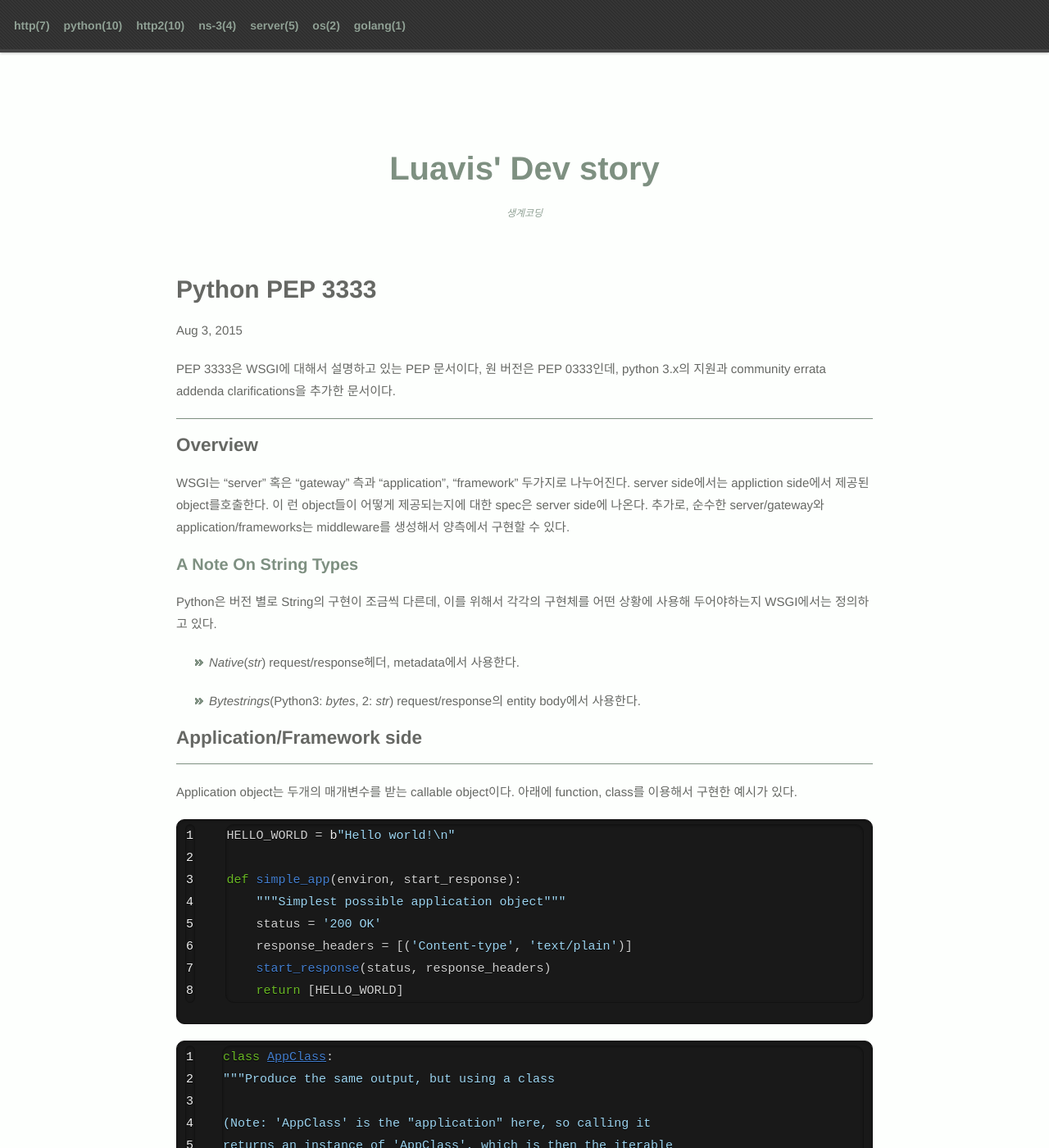
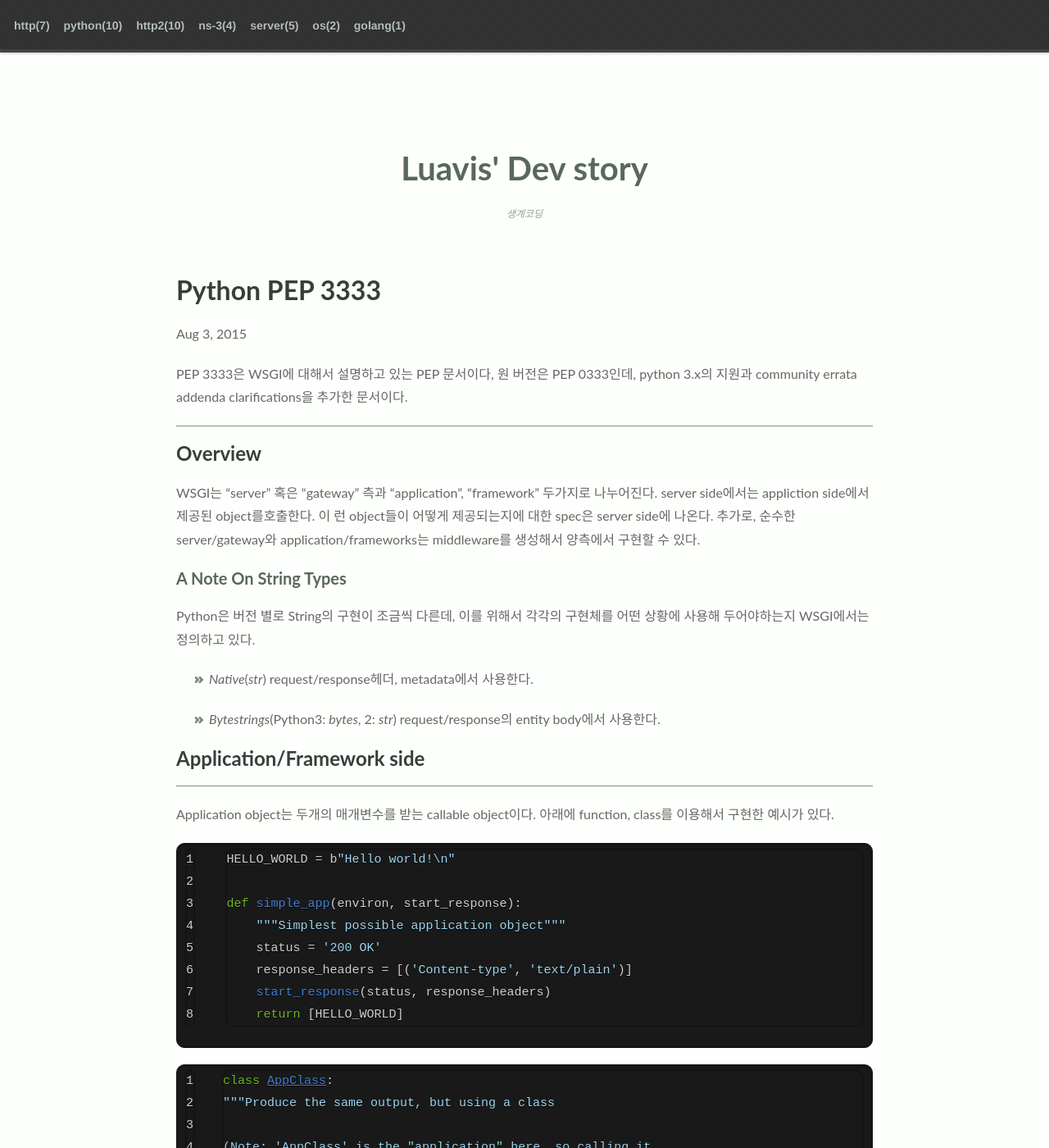
Before and after one commit to Luavis/luavis.github.io, a Jekyll site: the page built from _posts/python/2015-08-02-python-pep-3333.markdown, in a window 1280 px wide and 1400 px high. Shown: the whole window at 82% size. Built offline with Jekyll 4.4.1, drawn with Linux system fonts in a browser that asks for light colours; some web fonts are replaced; comment, search, counter and statistics services are not loaded.

Commit message:
Change colors and font

```diff
--- a/css/main.css
+++ b/css/main.css
@@ -48,7 +48,7 @@
 body {
   padding: 0px 0 20px 0px;
   margin: 0px;
-  font: 15px/1.8 "나눔고딕", "NanumGothic", "Nanum Gothic", "Helvetica", Helvetica, Arial, sans-serif;
+  font: 16px/1.8 Avenir,'Lato',"애플 SD 산돌고딕 Neo","Apple SD Gothic Neo","나눔바른고딕",NanumBarunGothic,"나눔고딕",NanumGothic,"맑은 고딕","Malgun Gothic","돋움",dotum,AppleGothic,sans-serif;
   color: #666864;
   font-weight: normal;
   background: #FDFFFD;
@@ -63,33 +63,29 @@ body {
 }
 
 h1, h2, h3, h4, h5, h6 {
-  color: #666864;
-  font-family: "나눔고딕", "NanumGothic", "Nanum Gothic", "Helvetica", Helvetica, Arial, sans-serif;
+  color: #363f38;
+  font-family: Avenir,'Lato',"애플 SD 산돌고딕 Neo","Apple SD Gothic Neo","나눔바른고딕",NanumBarunGothic,"나눔고딕",NanumGothic,"맑은 고딕","Malgun Gothic","돋움",dotum,AppleGothic,sans-serif;
+}
+
+
+h1, h2, h3 {
+  line-height: 1.1;
+}
+
+h3 {
+  font-size: 20px;
+  line-height: 24px;
+  font-weight: bold;
+  color: #59685c;
 }
 
 p, ul, ol, table, pre, dl {
   margin: 0 0 20px;
 }
 
-h1, h2, h3 {
-  line-height: 1.1;
-}
-
-h4, h5, h6 {
-  color: #666864;
-}
-
-h3 {
-  font-size: 20px;
-  line-height: 24px;
-  font-family: "나눔고딕", "NanumGothic", "Nanum Gothic", "Helvetica Neue", Helvetica, Arial, sans-serif !important;
-  font-weight: bold;
-  color: #7E9081;
-}
-
 a {
   word-wrap: break-word;
-  color: #7E9081;
+  color: #59685c;
   font-weight: 400;
   text-decoration: none;
 }
@@ -99,7 +95,7 @@ h1 a {
 }
 
 a:hover {
-  color: #90A195;
+  color: #1e2420;
 }
 
 a small {
@@ -114,7 +110,7 @@ ul {
 }
 
 strong {
-  font-family: "나눔고딕", "NanumGothic", "Nanum Gothic", "Helvetica Neue", Helvetica, Arial, sans-serif !important;
+  font-family: : Avenir,'Lato',"애플 SD 산돌고딕 Neo","Apple SD Gothic Neo","나눔바른고딕",NanumBarunGothic,"나눔고딕",NanumGothic,"맑은 고딕","Malgun Gothic","돋움",dotum,AppleGothic,sans-serif;
   font-weight: bold;
 }
 
@@ -159,6 +155,7 @@ code .lineno {
 }
 
 pre {
+  color: #cfd6d1;
   background: #191919;
   -moz-border-radius: 2px;
   -webkit-border-radius: 2px;
@@ -177,7 +174,7 @@ pre {
 }
 
 pre code {
-  color: #efefef;
+  color: #cfd6d1;
   text-shadow: 0px 1px 0px #000;
   padding: 0;
   margin: 0;
@@ -303,13 +300,13 @@ dt {
   box-shadow: inset 0px 1px 1px rgba(0, 0, 0, 0.2), 0px 1px 0px rgba(0, 0, 0, 0);
 }
 #header nav li a {
-  color: #90A195;
+  color: #b4bfb7;
   font-weight: bold;
   text-decoration: none;
 }
 
 #header nav li a:hover {
-  color: #ffeb9b;
+  color: #7d9083;
 }
 
 #header nav li.fork {
@@ -339,7 +336,6 @@ section #title {
   padding: 0 0 5px 0;
 }
 section #title h1 {
-  font-family: "나눔고딕", "NanumGothic", "Nanum Gothic", "Helvetica Neue", Helvetica, Arial, sans-serif;
   font-weight: normal;
   font-size: 40px;
   text-align: center;
@@ -347,7 +343,6 @@ section #title h1 {
 }
 section #title i {
   color: #90A195;
-  font-family: "나눔고딕", "NanumGothic", "Nanum Gothic", "Helvetica Neue", Helvetica, Arial, sans-serif;
   font-weight: normal;
   font-size: 12px;
   text-align: center;
@@ -356,7 +351,6 @@ section #title i {
 }
 section #title .credits {
   font-size: 11px;
-  font-family: "나눔고딕", "NanumGothic", "Nanum Gothic", "Helvetica Neue", Helvetica, Arial, sans-serif;
   font-weight: normal;
   color: #696969;
   margin-top: -10px;
@@ -618,10 +612,10 @@ strong {
     background: white;
   }
   h1, h2, h3, strong, em, a {
-    color: #038 !important;
+    color: #666864 !important;
   }
   hr {
-    background: #038;
+    background: #666864;
   }
   .wrapper {
     padding-top: 0;
```
